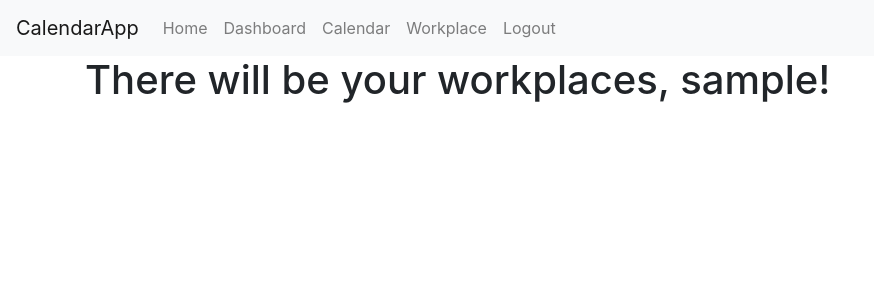
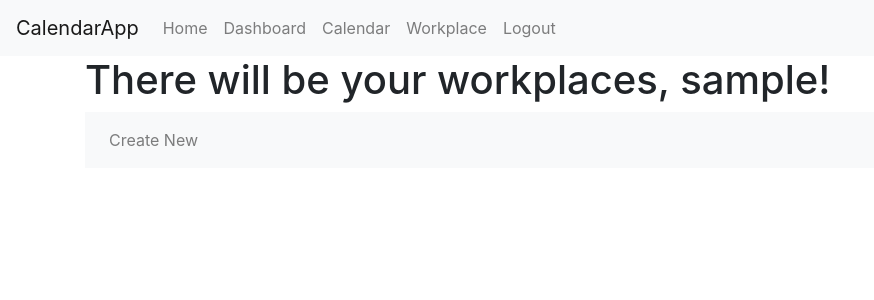
Before and after one commit to leonx15/CalendarApp, a Flask app: page /workplace/ in a window 1280 px wide. Shown: the top 300 px of the page, without its empty margins (0-874 px from the left). Run offline with Flask 3, Linux system fonts and the light colour scheme; the visitor is signed in with stand-in values (Sample User, id 1); data that the repository does not hold is empty; some libraries are stand-ins or nearby versions.

Commit message:
Small improvements in nav bar.

```diff
--- a/app/blueprints/workplace/routes.py
+++ b/app/blueprints/workplace/routes.py
@@ -33,4 +33,4 @@ def update_workplace_form(workplace_id):
         abort(403)  # Unauthorized access
 
     # Render the update template with the workplace data
-    return render_template('workplace/update_workplace.html', workplace=workplace, user_name=current_user.id)
+    return render_template('workplace/update_workplace.html', workplace=workplace, user_name=current_user.user_name)
--- a/app/templates/workplace/workplace.html
+++ b/app/templates/workplace/workplace.html
@@ -4,6 +4,15 @@
 
 {% block content %}
     <h1>There will be your workplaces, {{ user_name }}!</h1>
+    <nav class="navbar navbar-expand-lg navbar-light bg-light">
+        <div class="collapse navbar-collapse">
+            <ul class="navbar-nav mr-auto">
+                <li class="nav-item">
+                    <a class="nav-link" href="{{ url_for('workplaces.add_workplace') }}">Create New</a>
+                </li>
+            </ul>
+        </div>
+    </nav>
     <div id='workplaces-list'></div>
 {% endblock %}
 
```
